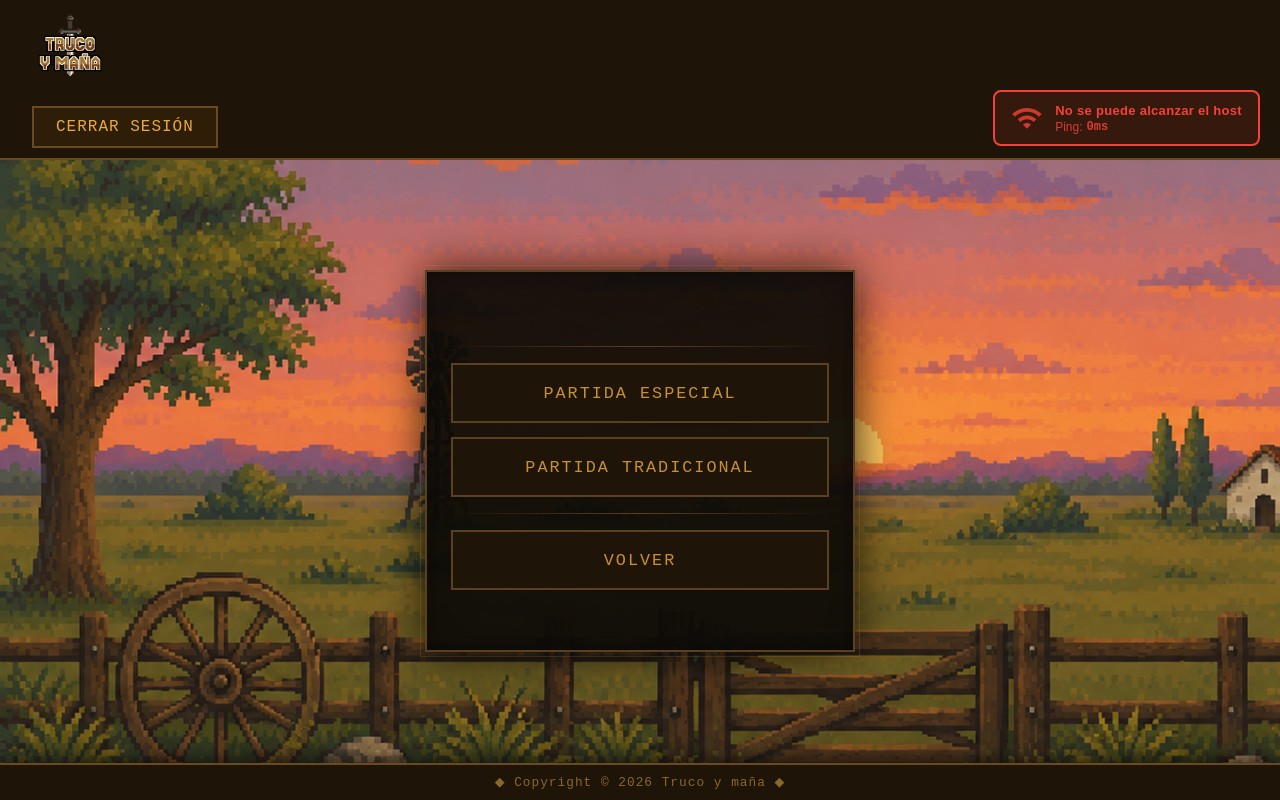
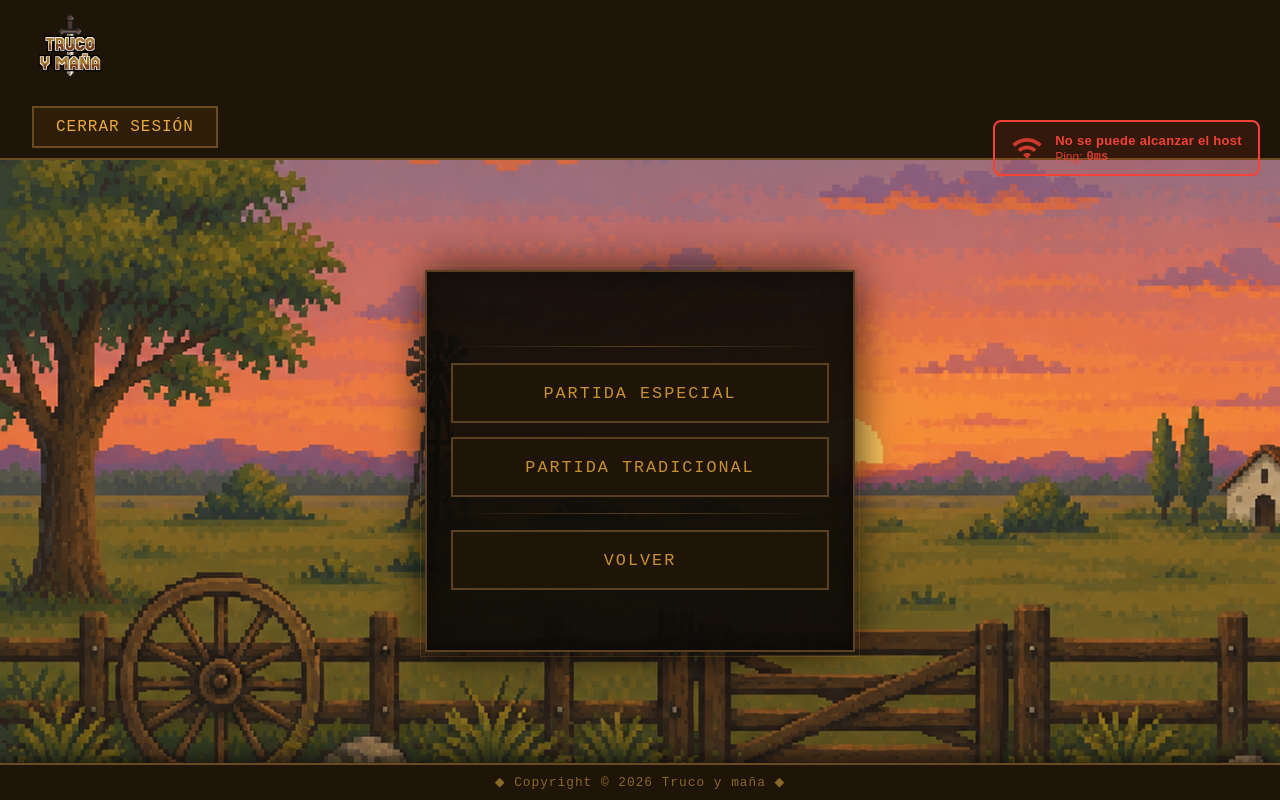
Before and after one commit to Gonza-Jordan/Front-TrucoRPG, an Angular app: page /menu-multijugador in a window 1280 px wide. Built offline with nearby package versions, Linux system fonts and the light colour scheme; no server answers; a web font is replaced by a local one.

Commit message:
Ajustes de header en multijugador + coneccion

```diff
--- a/src/app/app.routes.ts
+++ b/src/app/app.routes.ts
@@ -18,8 +18,8 @@ export const routes: Routes = [
   { path: 'configuracion', component: ConfiguracionComponent, data: { header: 'configuracion' } },
   { path: 'juego/maquina', component: TrucoSoloComponent },
   { path: 'juego/:modo', component: GameComponent },
-  { path: 'menu-multijugador', component: MenuMultijugador, data: { header: 'menu-multijugador' } },
-  { path: 'menu-multijugador-tradicional', component: MenuMultijugadorTradicional, data: { header: 'menu-multijugador-tradicional' } },
-  { path: 'menu-multijugador-tradicional-sala', component: MenuMultijugadorTradicionalSala, data: { header: 'menu-multijugador-tradicional-sala' } },
+  { path: 'menu-multijugador', component: MenuMultijugador, data: { header: 'home' } },
+  { path: 'menu-multijugador-tradicional', component: MenuMultijugadorTradicional, data: { header: 'home' } },
+  { path: 'menu-multijugador-tradicional-sala', component: MenuMultijugadorTradicionalSala, data: { header: 'home' } },
   { path: '**', redirectTo: '' },
 ];
--- a/src/app/components/connection-status/connection-status.css
+++ b/src/app/components/connection-status/connection-status.css
@@ -8,7 +8,7 @@
   font-size: 14px;
   border: 2px solid transparent;
   transition: all 0.3s ease;
-  margin-top: 20px;
+  margin-top: 50px;
 }
 
 .connection-status.good {
```
